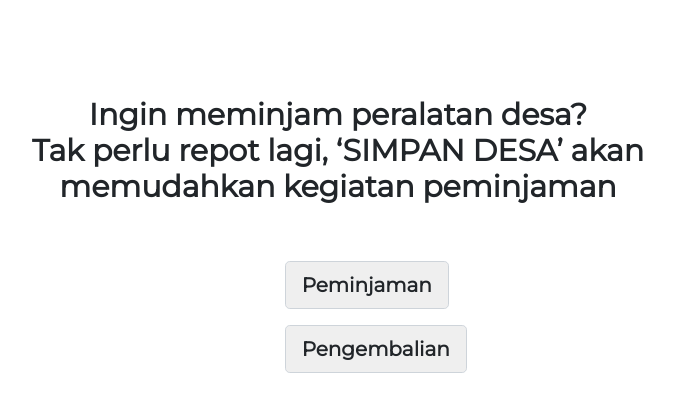
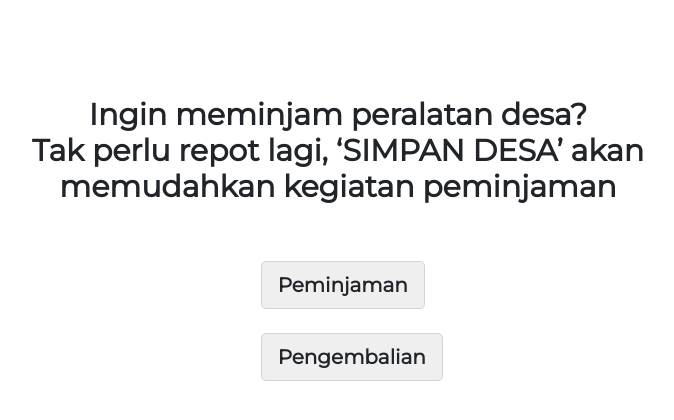
Before and after one commit to mhdnafis/INF312-2021-RI4-SIMPANDESA, a PHP site: page /homepage.html in a window 1280 px wide. Shown: the part 347-767 px from the top of the page, without its empty margins (302-976 px from the left). Run offline with PHP 8.4, Linux system fonts and the light colour scheme.

Commit message:
Update tombol

```diff
--- a/style.css
+++ b/style.css
@@ -14,6 +14,7 @@
 
 .tombol {
     font-family: 'Montserrat';
+    margin-bottom: 0.5rem;
 }
 
 .color {
@@ -21,7 +22,7 @@
 }
 
 .margin {
-    margin-left: 9.5rem;
+    margin-left: 8rem;
 }
 
 .mg {
```
